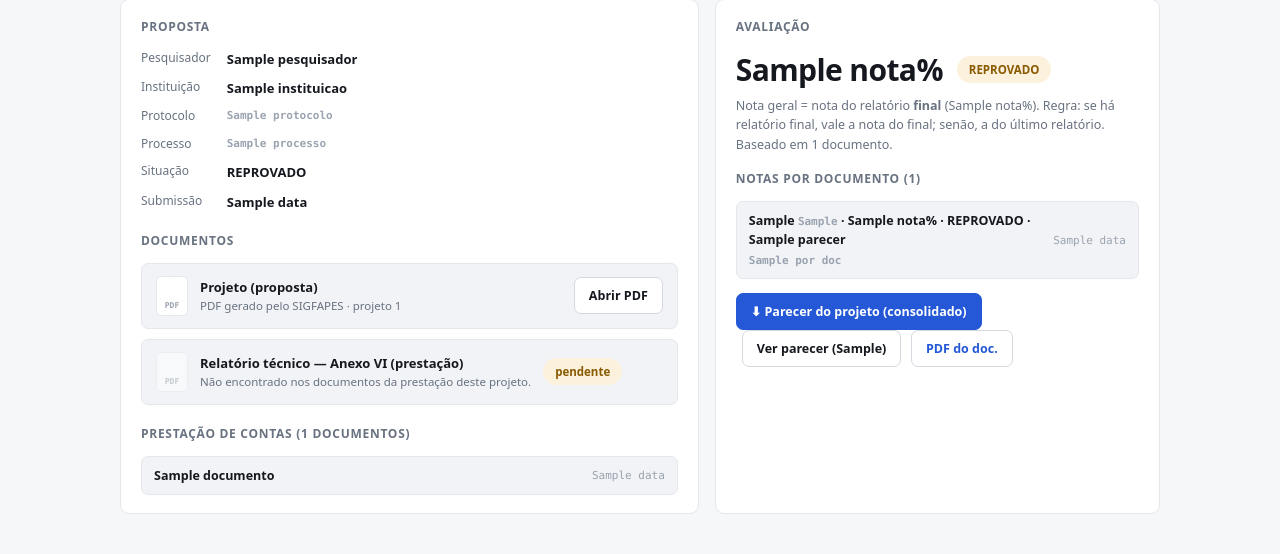
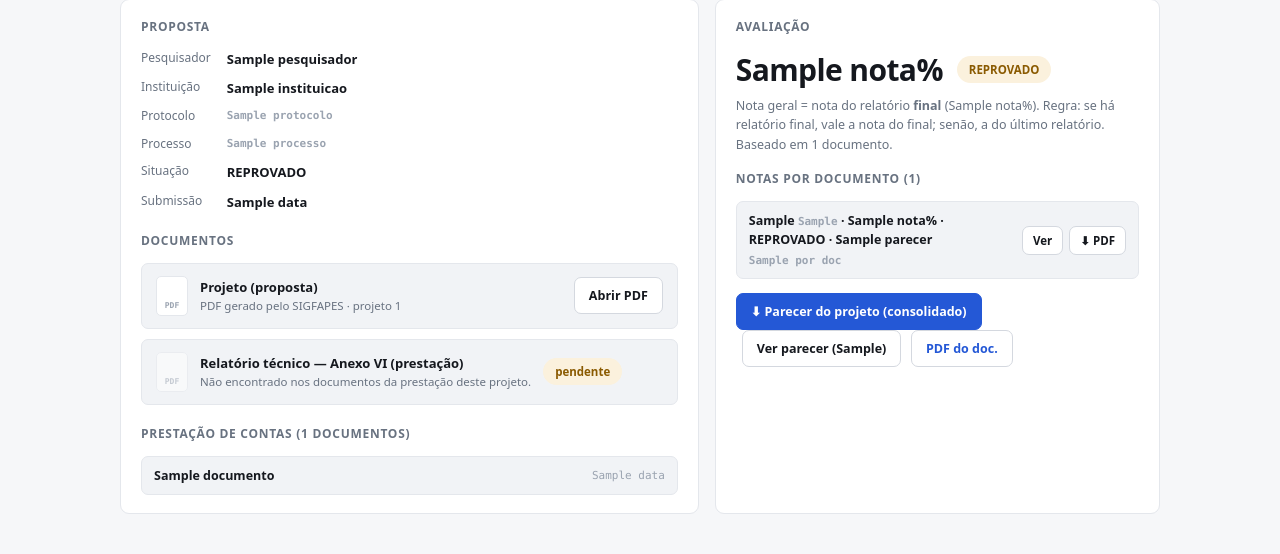
Before and after one commit to paulossjunior/prestacao-tecnica-fapes, a Flask app: template src/templates/proposta.html in a window 1280 px wide. Shown: the part 212-766 px from the top of the page. Run offline with Flask 3, Linux system fonts and the light colour scheme; the template is opened without the code that fills it: most values are stand-ins (such as "Sample title", 1, 10 or a date in 2020).

Commit message:
feat: botão de PDF por documento na tela de detalhe
Em "Notas por documento", cada relatório (parcial/final) ganha ações "Ver" e
"⬇ PDF" (parecer daquele documento). A linha deixou de ser um link único (não dá
para aninhar botão) e virou uma div com o link de detalhe + as ações.

Co-Authored-By: Claude Opus 4.8 <noreply@anthropic.com>

```diff
--- a/src/static/app.css
+++ b/src/static/app.css
@@ -216,6 +216,7 @@ dt{font-size:12px;color:var(--muted);} dd{margin:0;font-size:13px;font-weight:60
 .docrow:hover{border-color:var(--line-strong);}
 .docrow .dn{font-weight:600;} .docrow .dd{color:var(--faint);font-family:var(--mono);font-size:11px;white-space:nowrap;}
 .docrow.rel{border-color:var(--ok-line);background:var(--ok-bg);} .docrow.rel .dn{color:var(--ok);}
+.docrow .dn{flex:1;min-width:0;} .doc-acts{display:flex;gap:6px;align-items:center;flex:0 0 auto;}
 
 /* Estados vazios */
 .empty{background:var(--surface);border:1px dashed var(--warn-line);border-radius:var(--r);padding:26px 22px;color:var(--ink);}
--- a/src/templates/proposta.html
+++ b/src/templates/proposta.html
@@ -89,16 +89,19 @@
         <h2 style="margin-top:4px">Notas por documento ({{ por_doc|length }})</h2>
         <div class="doclist">
           {% for d in por_doc %}
-            <a class="docrow{{ ' rel' if (d.tipo_relatorio or '')|upper == 'FINAL' }}" href="/projetos/{{ d.id }}" target="_blank" rel="noopener">
-              <span class="dn">
+            <div class="docrow{{ ' rel' if (d.tipo_relatorio or '')|upper == 'FINAL' }}">
+              <a class="dn" href="/projetos/{{ d.id }}" target="_blank" rel="noopener" style="text-decoration:none;color:inherit">
                 <b>{{ d.tipo_relatorio|title if d.tipo_relatorio and d.tipo_relatorio != 'NÃO INFORMADO' else 'Relatório' }}</b>
                 {% if d.periodo_relatorio and d.periodo_relatorio != 'NÃO INFORMADO' %}<span class="dd">{{ d.periodo_relatorio }}</span>{% endif %}
                 · <b>{{ d.nota if d.nota is not none else '—' }}%</b> · {{ d.situacao }} · {{ d.parecer or '—' }}
                 {% if d.notas_amostras and d.notas_amostras|length > 1 %}<br><span class="dd" title="Notas das {{ d.notas_amostras|length }} rodadas do LLM; a nota é a mediana">histórico: {{ d.notas_amostras|join(' · ') }} → mediana {{ d.nota }}%</span>{% endif %}
                 {% if d.relatorio_nome %}<br><span class="dd">{{ d.relatorio_nome[:48] }}</span>{% endif %}
+              </a>
+              <span class="doc-acts">
+                <a class="mini" href="/projetos/{{ d.id }}" target="_blank" rel="noopener">Ver</a>
+                <a class="mini" href="/projetos/{{ d.id }}/pdf" target="_blank" rel="noopener">⬇ PDF</a>
               </span>
-              <span class="dd">{{ d.data[:16].replace('T',' ') }}</span>
-            </a>
+            </div>
           {% endfor %}
         </div>
 
```
